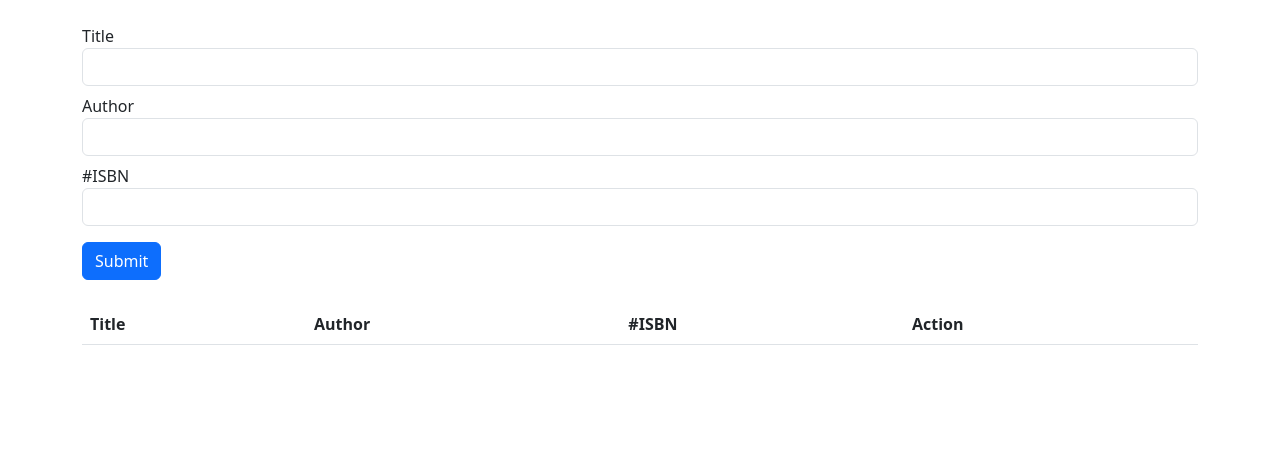
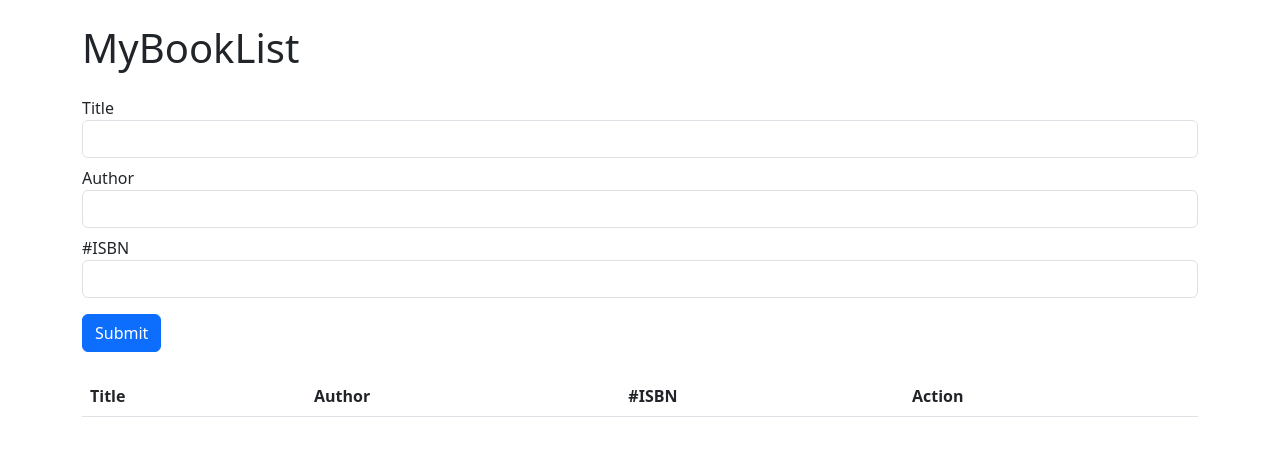
Before and after one commit to acciojob/book-list-prmd04, a website: page main.html in a window 1280 px wide. Drawn offline with nearby package versions, Linux system fonts and the light colour scheme.

```diff
--- a/main.html
+++ b/main.html
@@ -8,6 +8,7 @@
 </head>
 <body>
   <div class="container mt-4">
+	  <h1 class="mb-4">MyBookList</h1>
     <form class="form-group">
       <label for="title">Title</label>
       <input type="text" id="title" class="form-control mb-2" required />
```
